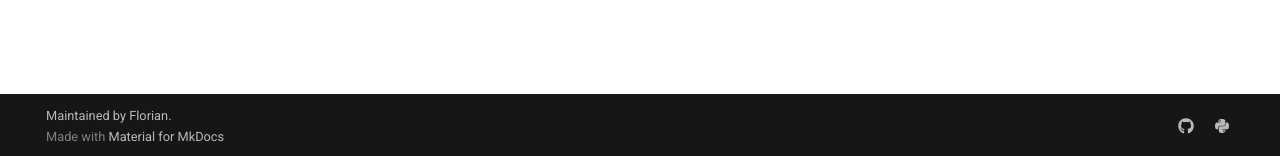
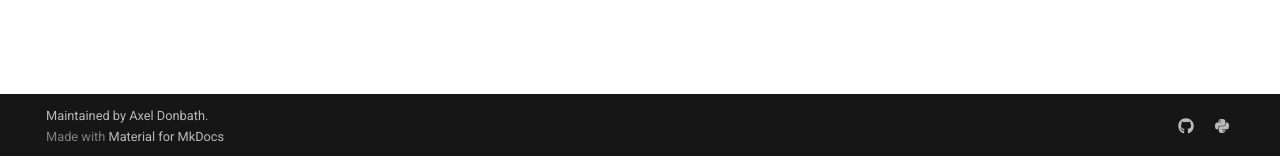
Before and after one commit to maraxen/gmmx, an MkDocs documentation site: the page built from docs/modules.md, in a window 1280 px wide. Shown: the part 741-897 px from the top of the page. Built offline with MkDocs 1.6.1 and Material for MkDocs 9.7.7, drawn with Linux system fonts in a browser that asks for light colours; comment, search, counter and statistics services are not loaded.

```diff
--- a/mkdocs.yml
+++ b/mkdocs.yml
@@ -5,7 +5,7 @@ site_description: A minimal implementation of Gaussian Mixture Models in Jax
 site_author: Axel Donath
 edit_uri: edit/main/docs/
 repo_name: adonath/gmmx
-copyright: Maintained by <a href="https://adonath.com">Florian</a>.
+copyright: Maintained by <a href="https://axeldonath.com">Axel Donbath</a>.
 
 nav:
   - Home: index.md
```
Also changed, not shown: docs/modules.md (+1 -1 lines).
